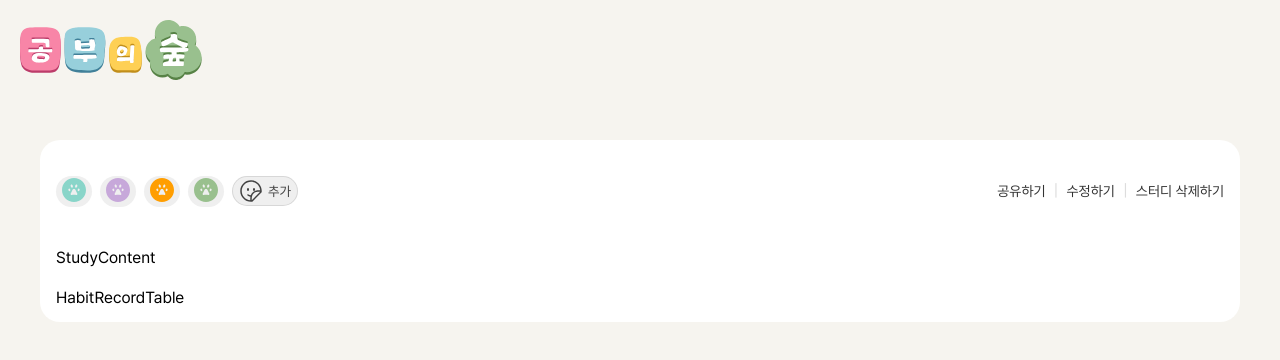
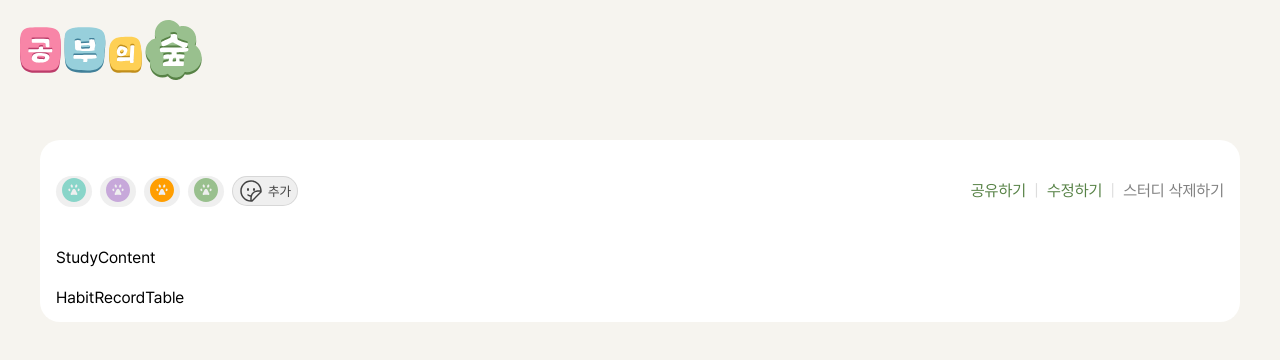
Before and after one commit to rakaso598/rakaso598-6-studyforest-phytoncide-FS, a React (Vite) app in the folder frontend/: page /study-detail in a window 1280 px wide. Shown: the top 360 px of the page. Built offline with nearby package versions, Linux system fonts and the light colour scheme; a web font is replaced by a local one.

Commit message:
refactor: StudyDetailNav 스타일 색상 수정

```diff
--- a/frontend/src/pages/study-detail/StudyDetailNav.jsx
+++ b/frontend/src/pages/study-detail/StudyDetailNav.jsx
@@ -27,11 +27,17 @@ function StudyDetailNav() {
 
       <nav className={styles.nav}>
         {/* 이부분 Link 달아서 변경해야함 */}
-        <a href="#">공유하기</a>
+        <a href="#" className={styles.shareLink}>
+          공유하기
+        </a>
         <span className={styles.divider}>|</span>
-        <a href="#">수정하기</a>
+        <a href="#" className={styles.editLink}>
+          수정하기
+        </a>
         <span className={styles.divider}>|</span>
-        <a href="#">스터디 삭제하기</a>
+        <a href="#" className={styles.deleteLink}>
+          스터디 삭제하기
+        </a>
       </nav>
     </div>
   );
--- a/frontend/src/pages/study-detail/StudyDetailNav.module.css
+++ b/frontend/src/pages/study-detail/StudyDetailNav.module.css
@@ -14,14 +14,23 @@
   gap: 8px;
 }
 
-.nav a {
+.shareLink {
   text-decoration: none;
-  color: #333333;
-  font-size: 14px;
+  color: var(--color-green-300);
+}
+
+.editLink {
+  text-decoration: none;
+  color: var(--color-green-300);
+}
+
+.deleteLink {
+  text-decoration: none;
+  color: var(--color-gray-300);
 }
 
 .divider {
-  color: #dddddd;
+  color: var(--color-gray-200);
 }
 
 .emojis {
@@ -41,11 +50,11 @@
   border: none;
   border-radius: 50px;
 }
+
 .addBtn {
   display: flex;
   align-items: center;
   justify-content: center;
-  color: #ffffff4d;
   gap: 5px;
   border: 1px solid #0000001a;
   border-radius: 50px;
```
